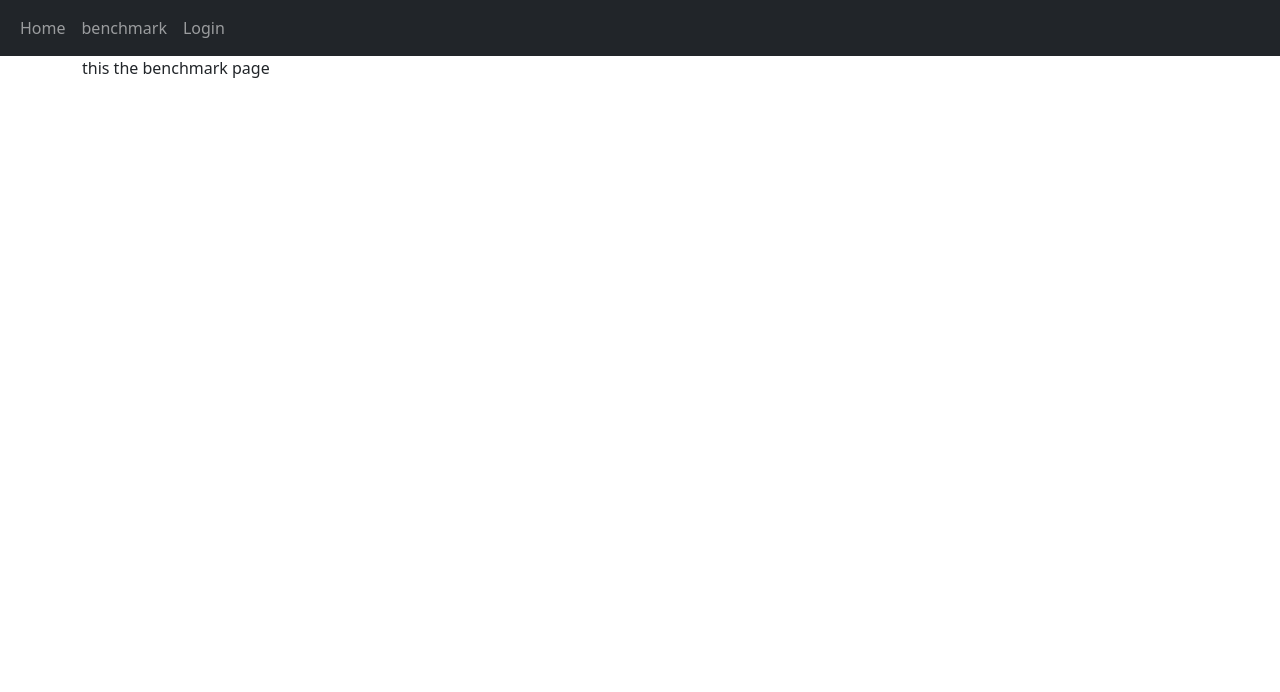
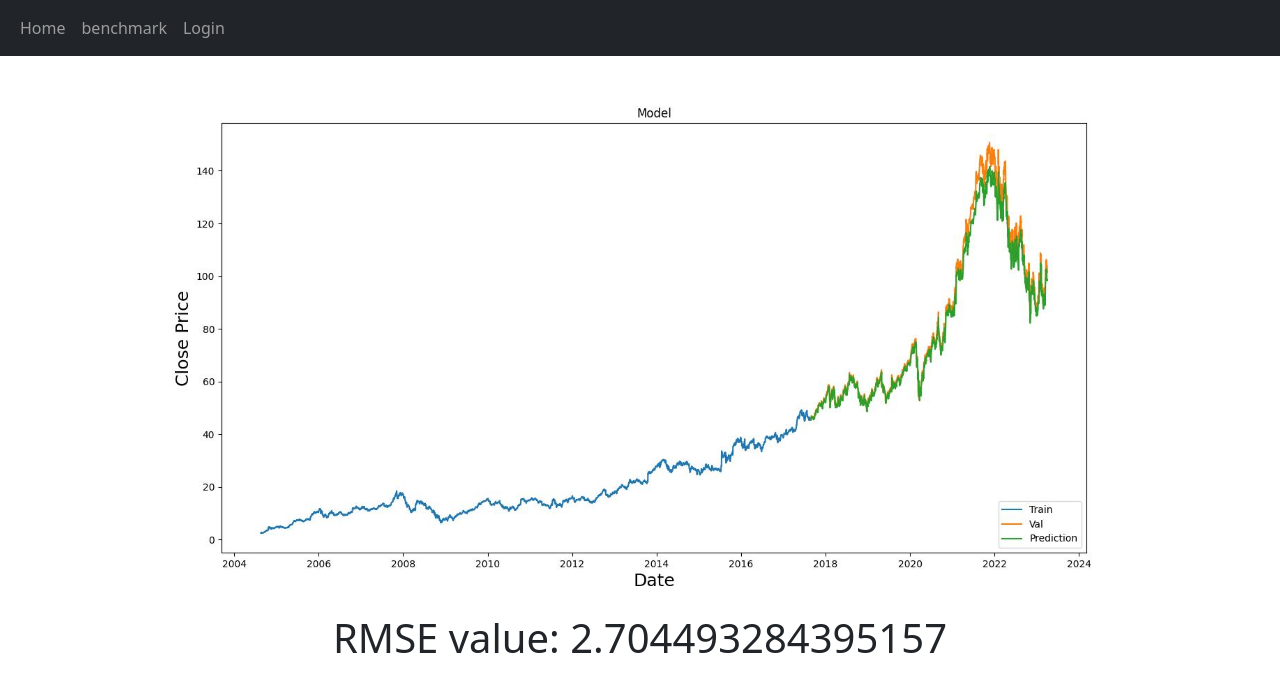
Before and after one commit to jtmacoco/Capstone, a Django app: page /benchmark in a window 1280 px wide. Shown: the top 692 px of the page. Run offline with Django 4.2, Linux system fonts and the light colour scheme; some libraries are stand-ins or nearby versions.

Commit message:
updated lstm model and added benchmark page

```diff
--- a/website/capstone_website/capstone_app/templates/main/benchmark.html
+++ b/website/capstone_website/capstone_app/templates/main/benchmark.html
@@ -2,5 +2,6 @@
 {% load crispy_forms_tags %}
 {% block title %}Benchmark Page {% endblock %}
 {% block content %}
-this the benchmark page
+<img src="../../static/images/benchmark.jpg"  width=100% height=100%>
+<h1 class="text-center">RMSE value: {{rmse}}</h1>
 {% endblock %}
--- a/website/capstone_website/capstone_app/urls.py
+++ b/website/capstone_website/capstone_app/urls.py
@@ -3,8 +3,9 @@ from . import views
 
 urlpatterns = [
     path('',views.home,name='home'),
-    path('home',views.home,name='home'),
+    path('login',views.login,name='login'),
     path('sign_up',views.sign_up,name='sign_up'),
     path('benchmark', views.benchmark,name='benchmark_page'),
+    path('home',views.home,name='home'),
     path('<str:sid>', views.stocks,name='stocks_pages'),
 ]
--- a/website/capstone_website/capstone_app/views.py
+++ b/website/capstone_website/capstone_app/views.py
@@ -65,8 +65,13 @@ def stocks(request,sid):
     return render(request,'main/stocks.html',context)
 
 def benchmark(request):
-    return render(request,'main/benchmark.html')
+    rmse=2.704493284395157
+    test_context={}
+    test_context['rmse']=rmse
+    return render(request,'main/benchmark.html',test_context)
 
+def login(request):
+    return render(request,'registration/login.html')
 def sign_up(request):
     if request.method == 'POST':
         form = RegisterForm(request.POST)
--- a/website/capstone_website/capstone_website/settings.py
+++ b/website/capstone_website/capstone_website/settings.py
@@ -122,7 +122,6 @@ USE_TZ = True
 # https://docs.djangoproject.com/en/4.1/howto/static-files/
 
 STATIC_URL = 'static/'
-
 # Default primary key field type
 # https://docs.djangoproject.com/en/4.1/ref/settings/#default-auto-field
 
```
Also changed, not shown: website/capstone_website/capstone_app/static/images/benchmark.jpg (added), 4 other files.
